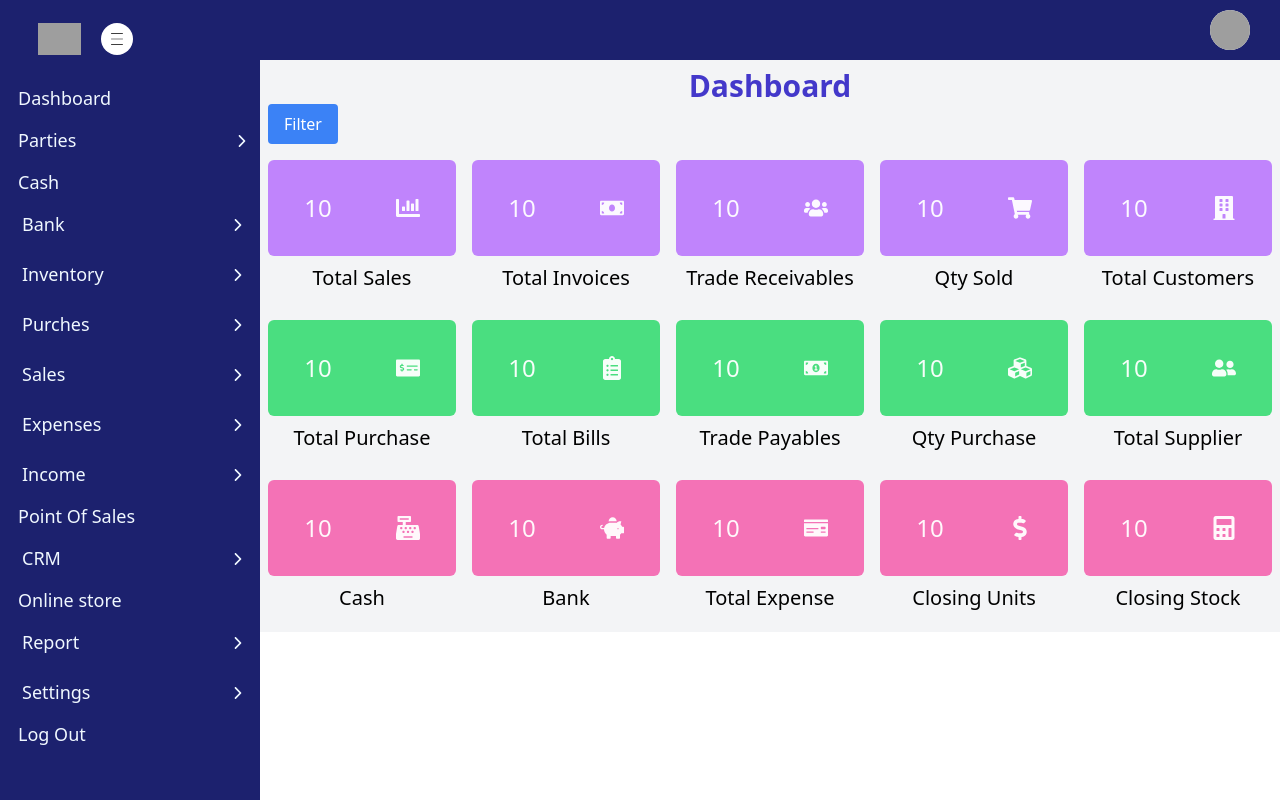
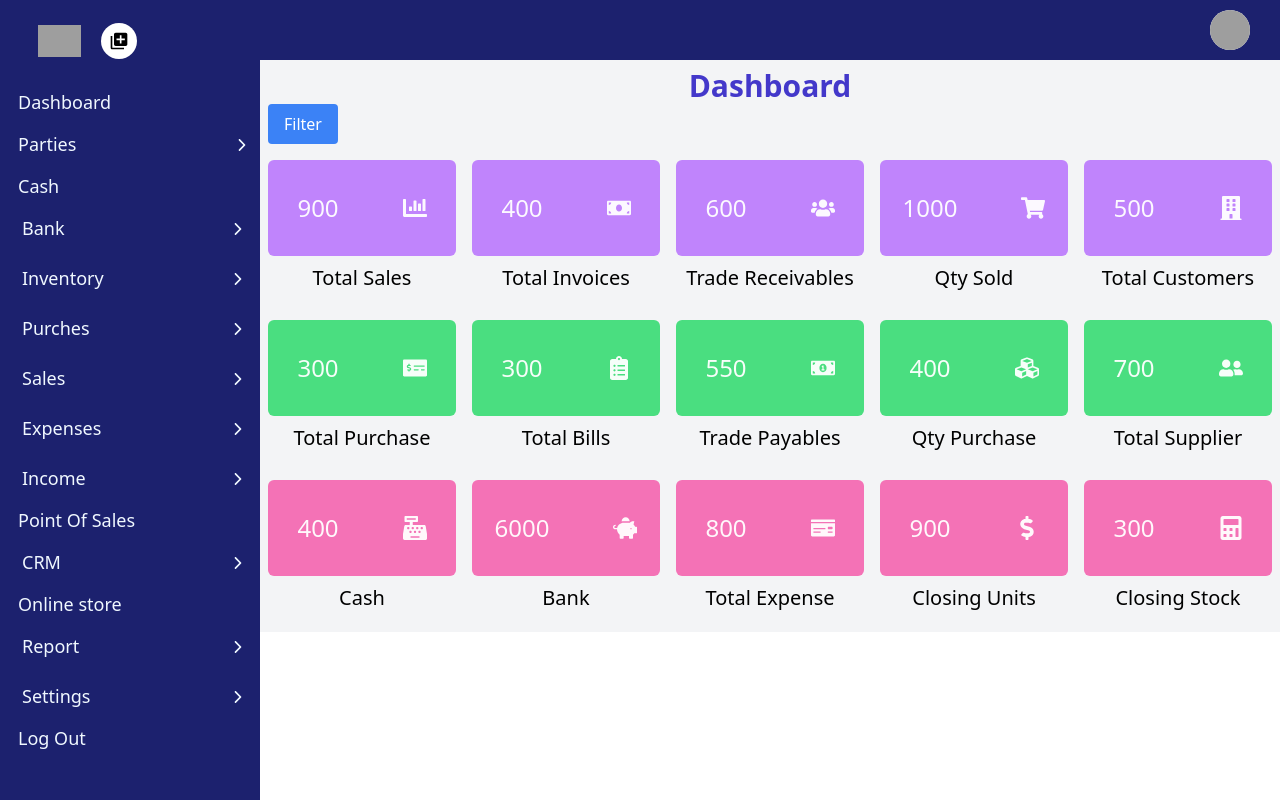
Before and after one commit to rhk0/inventory, a React (Create React App) app in the folder client/: page / in a window 1280 px wide. Built offline with nearby package versions, Linux system fonts and the light colour scheme; grey boxes are pictures that could not be loaded.

Commit message:
dashboard

```diff
--- a/client/src/components/pages/admin/Home.js
+++ b/client/src/components/pages/admin/Home.js
@@ -93,7 +93,7 @@ const Home = () => {
         <div className="grid grid-cols-1 sm:grid-cols-2 md:grid-cols-3 lg:grid-cols-4 xl:grid-cols-5 gap-4">
           <div className="flex  flex-col  hover:scale-95 items-center rounded-md ">
             <div className="bg-purple-400 h-24 text-2xl gap-16 w-full flex gap-16 items-center justify-center rounded-md">
-              <span>10</span>
+              <span>900</span>
               <FaChartBar size={24} />
             </div>
             <div className="mt-2 text-center text-black text-xl h-10 w-full">
@@ -102,7 +102,7 @@ const Home = () => {
           </div>
           <div className="flex flex-col  hover:scale-95 items-center rounded-md">
             <div className="bg-purple-400 h-24 text-2xl gap-16 w-full  flex items-center justify-center rounded-md">
-              <span>10</span>
+              <span>400</span>
               <FaMoneyBill size={24} />
             </div>
             <div className="mt-2 text-center text-black text-xl h-10 w-full">
@@ -111,7 +111,7 @@ const Home = () => {
           </div>
           <div className="flex flex-col  hover:scale-95 items-center rounded-md">
             <div className="bg-purple-400 h-24 text-2xl gap-16 w-full flex items-center justify-center rounded-md">
-              <span>10</span>
+              <span>600</span>
               <FaUsers size={24} />
             </div>
             <div className="mt-2 text-center text-black text-xl h-10 w-full">
@@ -120,7 +120,7 @@ const Home = () => {
           </div>
           <div className="flex flex-col  hover:scale-95 items-center rounded-md">
             <div className="bg-purple-400 h-24 text-2xl gap-16 w-full flex items-center justify-center rounded-md">
-              <span>10</span>
+              <span>1000</span>
               <FaShoppingCart size={24} />
             </div>
             <div className="mt-2 text-center text-black text-xl h-10 w-full">
@@ -129,7 +129,7 @@ const Home = () => {
           </div>
           <div className="flex flex-col  hover:scale-95 items-center rounded-md">
             <div className="bg-purple-400 h-24 text-2xl gap-16 w-full flex items-center justify-center rounded-md">
-              <span>10</span>
+              <span>500</span>
               <FaBuilding size={24} />
             </div>
             <div className="mt-2 text-center text-black text-xl h-10 w-full">
@@ -138,7 +138,7 @@ const Home = () => {
           </div>
           <div className="flex flex-col  hover:scale-95 items-center rounded-md">
             <div className="bg-green-400 h-24 text-2xl gap-16 w-full flex items-center justify-center rounded-md">
-              <span>10</span>
+              <span>300</span>
               <FaMoneyCheckAlt size={24} />
             </div>
             <div className="mt-2 text-center text-black text-xl h-10 w-full">
@@ -147,7 +147,7 @@ const Home = () => {
           </div>
           <div className="flex flex-col  hover:scale-95 items-center rounded-md">
             <div className="bg-green-400 h-24 text-2xl gap-16 w-full flex items-center justify-center rounded-md">
-              <span>10</span>
+              <span>300</span>
               <FaClipboardList size={24} />
             </div>
             <div className="mt-2 text-center text-black text-xl h-10 w-full">
@@ -156,7 +156,7 @@ const Home = () => {
           </div>
           <div className="flex flex-col  hover:scale-95 items-center rounded-md">
             <div className="bg-green-400 h-24 text-2xl gap-16 w-full flex items-center justify-center rounded-md">
-              <span>10</span>
+              <span>550</span>
               <FaMoneyBillAlt size={24} />
             </div>
             <div className="mt-2 text-center text-black text-xl h-10 w-full">
@@ -165,7 +165,7 @@ const Home = () => {
           </div>
           <div className="flex flex-col  hover:scale-95 items-center rounded-md">
             <div className="bg-green-400 h-24 text-2xl gap-16 w-full flex items-center justify-center rounded-md">
-              <span>10</span>
+              <span>400</span>
               <FaCubes size={24} />
             </div>
             <div className="mt-2 text-center text-black text-xl h-10 w-full">
@@ -174,7 +174,7 @@ const Home = () => {
           </div>
           <div className="flex flex-col  hover:scale-95 items-center rounded-md">
             <div className="bg-green-400 h-24 text-2xl gap-16 w-full flex items-center justify-center rounded-md">
-              <span>10</span>
+              <span>700</span>
               <FaUserFriends size={24} />
             </div>
             <div className="mt-2 text-center text-black text-xl h-10 w-full">
@@ -183,7 +183,7 @@ const Home = () => {
           </div>
           <div className="flex flex-col  hover:scale-95 items-center rounded-md">
             <div className="bg-pink-400 h-24 text-2xl gap-16 w-full flex items-center justify-center rounded-md">
-              <span>10</span>
+              <span>400</span>
               <FaCashRegister size={24} />
             </div>
             <div className="mt-2 text-center text-black text-xl h-10 w-full">
@@ -192,7 +192,7 @@ const Home = () => {
           </div>
           <div className="flex flex-col  hover:scale-95 items-center rounded-md">
             <div className="bg-pink-400 h-24 text-2xl gap-16 w-full flex items-center justify-center rounded-md">
-              <span>10</span>
+              <span>6000</span>
               <FaPiggyBank size={24} />
             </div>
             <div className="mt-2 text-center text-black text-xl h-10 w-full">
@@ -201,7 +201,7 @@ const Home = () => {
           </div>
           <div className="flex flex-col  hover:scale-95 items-center rounded-md">
             <div className="bg-pink-400 h-24 text-2xl gap-16 w-full flex items-center justify-center rounded-md">
-              <span>10</span>
+              <span>800</span>
               <FaMoneyCheck size={24} />
             </div>
             <div className="mt-2 text-center text-black text-xl h-10 w-full">
@@ -210,7 +210,7 @@ const Home = () => {
           </div>
           <div className="flex flex-col  hover:scale-95 items-center rounded-md">
             <div className="bg-pink-400 h-24 text-2xl gap-16 w-full flex items-center justify-center rounded-md">
-              <span>10</span>
+              <span>900</span>
               <FaDollarSign size={24} />
             </div>
             <div className="mt-2 text-center text-black text-xl h-10 w-full">
@@ -219,7 +219,7 @@ const Home = () => {
           </div>
           <div className="flex flex-col  hover:scale-95 items-center rounded-md">
             <div className="bg-pink-400 h-24 text-2xl gap-16 w-full flex items-center justify-center rounded-md">
-              <span>10</span>
+              <span>300</span>
               <FaCalculator size={24} />
             </div>
             <div className="mt-2 text-center text-black text-xl h-10 w-full">
--- a/client/src/components/pages/admin/Sidebar.js
+++ b/client/src/components/pages/admin/Sidebar.js
@@ -2,9 +2,8 @@ import React, { useState, useEffect, useRef } from "react";
 import { Link } from "react-router-dom";
 import { IoIosArrowDown } from "react-icons/io";
 import { IoIosArrowForward } from "react-icons/io";
-import { CiMenuBurger } from "react-icons/ci";
 import { IoMdClose } from "react-icons/io";
-
+import { MdLibraryAdd } from "react-icons/md";
 function Sidebar({ openSidebarToggle, OpenSidebar }) {
   const [showCRMDropdown, setParties] = useState(false);
   const [showtransport, setTransport] = useState(false);
@@ -83,9 +82,9 @@ function Sidebar({ openSidebarToggle, OpenSidebar }) {
             onMouseEnter={handleMouseEnter}
             onMouseLeave={handleMouseLeave}
           >
-            <CiMenuBurger />
+            <MdLibraryAdd className="text-xl" />
             {isMenuOpen && (
-              <div className="text-nowrap absolute p-3 right-0 bg-slate-200 text-stone-950  rounded shadow">
+              <div className="text-nowrap absolute p-2  right-0 bg-slate-200 text-stone-950  rounded shadow">
                 {/* Content to display on hover */}
                 Create Company
               </div>
```
